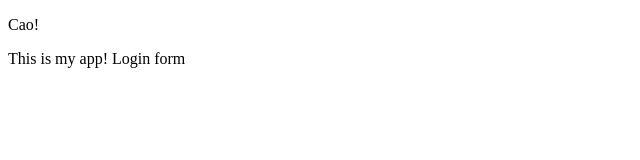
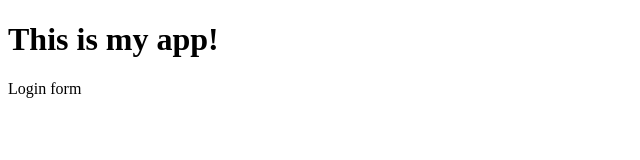
Before and after one commit to IgorHadzi/myappsample, a plain HTML site: page index.html in a window 1280 px wide. Shown: the whole page, without its empty margins (0-640 px from the left). Drawn offline with Linux system fonts and the light colour scheme.

Commit message:
Komentar

```diff
--- a/index.html
+++ b/index.html
@@ -5,8 +5,7 @@
     <title>My App</title>
   </head>
   <body>
-    <p>Cao!</p>
-    This is my app!
-    Login form
+    <h1>This is my app!</h1>
+    <p>Login form</p>
   </body>
 </html>
```
